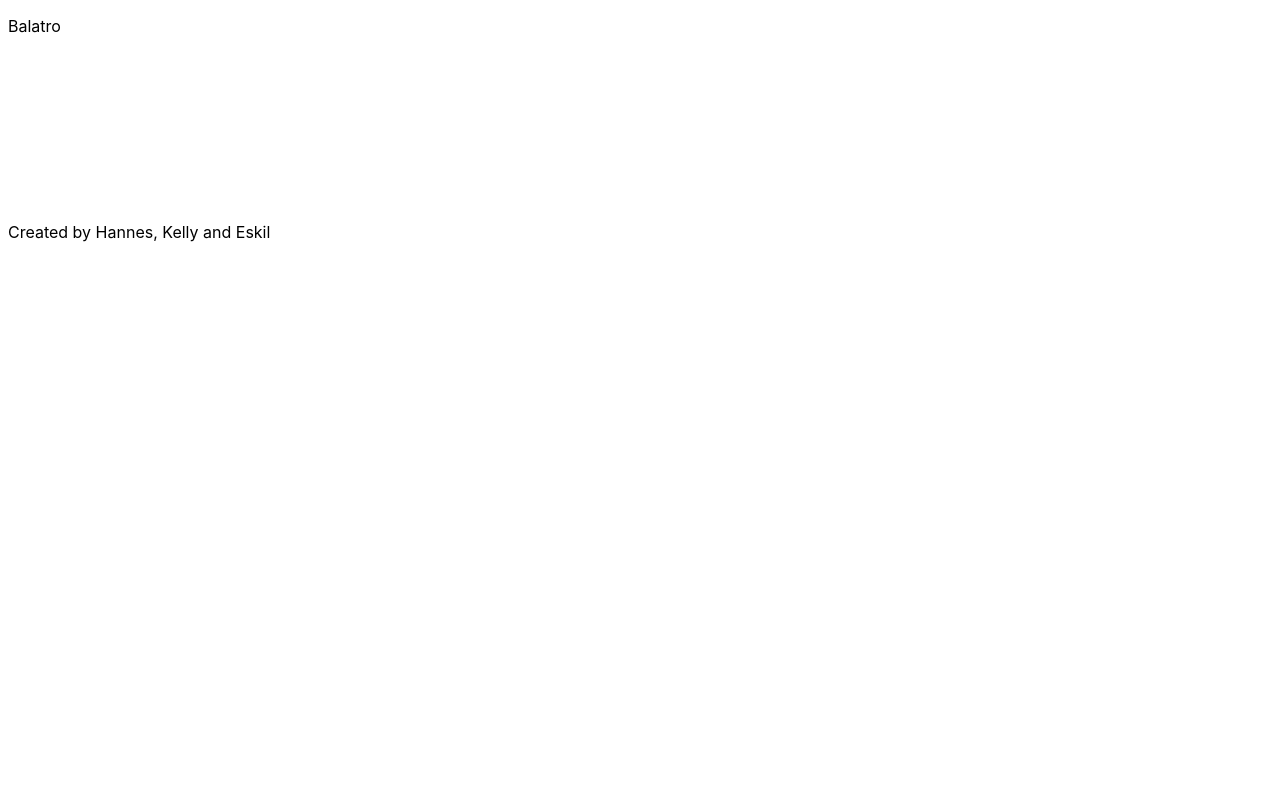
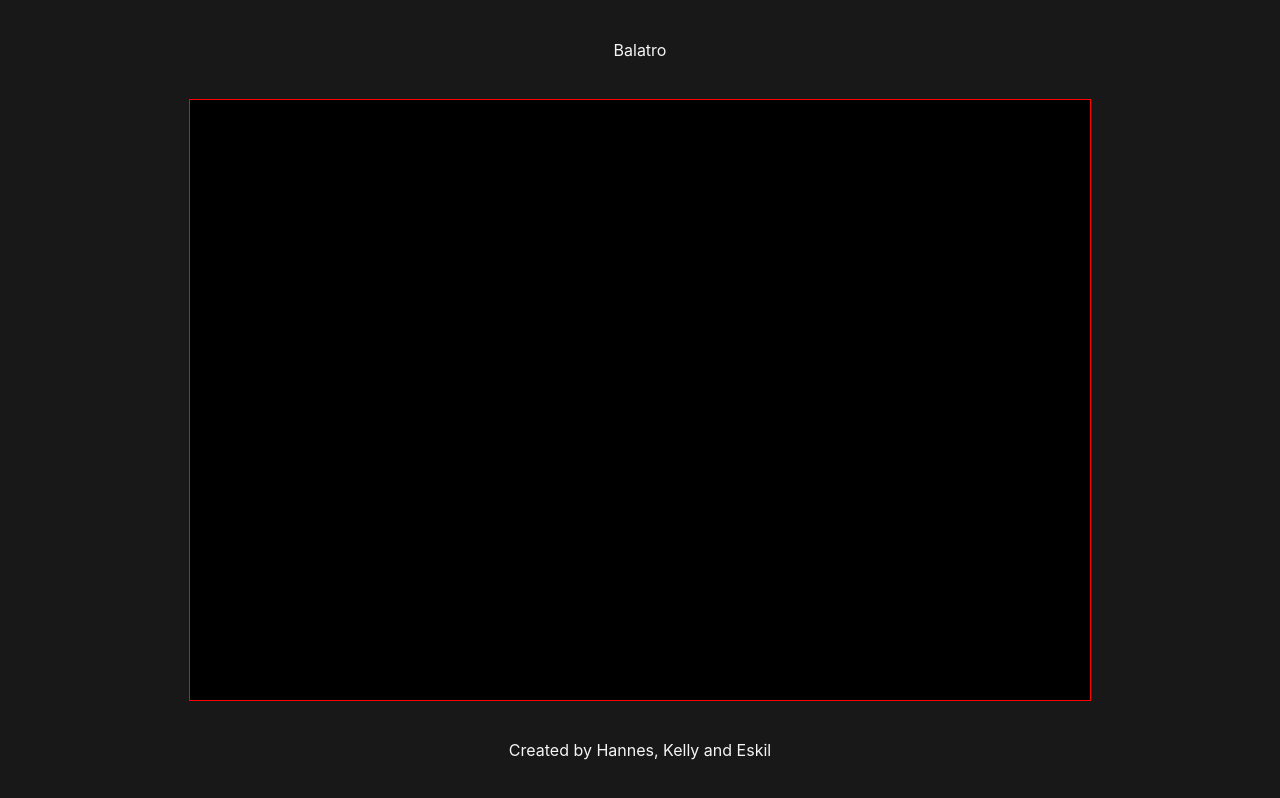
Before and after one commit to sam-o-o/Balatro, a website built with Vite: page index.html in a window 1280 px wide. Built offline with nearby package versions, Linux system fonts and the light colour scheme.

Commit message:
Created box

```diff
--- a/src/main.ts
+++ b/src/main.ts
@@ -1 +1,18 @@
 import './style.css'
+import Phaser from 'phaser'
+
+const sizes = {
+    width: 900,
+    height: 600
+}
+
+const gameCanvas = document.getElementById('gameCanvas') as HTMLCanvasElement;
+
+const config = {
+    type:Phaser.WEBGL,
+    width: sizes.width,
+    height: sizes.height,
+    canvas: gameCanvas
+}
+
+const game = new Phaser.Game(config)
--- a/src/style.css
+++ b/src/style.css
@@ -1,3 +1,46 @@
 :root {
   font-family: Inter, system-ui, Avenir, Helvetica, Arial, sans-serif;
+  --dkClr:#181818;
+  --liClr:whitesmoke;
+  --accClr:#0D0D35;
 }
+
+*{
+  margin: 0;
+  padding: 0;
+  box-sizing: border-box;
+}
+
+html,body{
+  height: 100%;
+}
+
+body{
+  background-color: var(--dkClr);
+  color: var(--liClr);
+  display: flex;
+  flex-direction: column;
+  min-height: 100vh;
+}
+
+header,footer{
+  display: flex;
+  justify-content: center;
+  align-items: center;
+  padding: 40px 20px;
+}
+
+main{
+  flex: 1;
+  display: flex;
+}
+
+#gameCanvas{
+  border: 1px solid red;
+  position: absolute;
+  top: 50%;
+  left: 50%;
+  transform: translate(-50%, -50%);
+  display: flex;
+  z-index: 1;
+}
```
